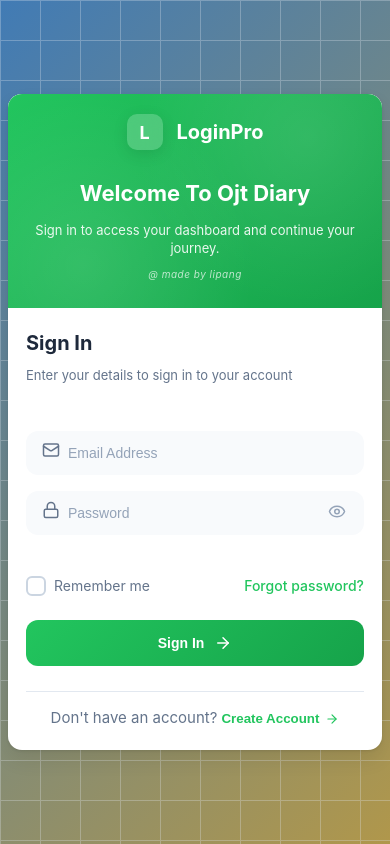
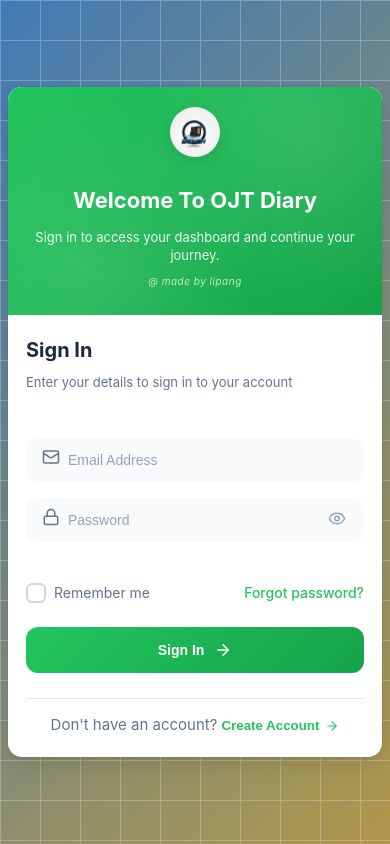
Before and after one commit to Benchkwuasaki/ojt-diary, a React (Vite) app: page / in a window 390 px wide. Built offline with nearby package versions, Linux system fonts and the light colour scheme.

Commit message:
push ojt -diary

```diff
--- a/src/components/AuthForm.css
+++ b/src/components/AuthForm.css
@@ -932,3 +932,57 @@
     animation: none;
   }
 }
+/* Add to existing CSS, preferably in the mobile media query section */
+
+/* Mobile logo image styles */
+.mobile-logo-img {
+  display: none;
+  width: 50px;
+  height: 50px;
+  border-radius: 50%;
+  object-fit: cover;
+  box-shadow: 0 4px 15px rgba(0, 0, 0, 0.1);
+}
+
+/* Hide the original logo elements on mobile */
+@media (max-width: 768px) {
+  .brand-logo .logo-circle,
+  .brand-logo h1 {
+    display: none;
+  }
+
+  .mobile-logo-img {
+    display: block;
+  }
+
+  /* Center the logo image */
+  .brand-logo {
+    justify-content: center;
+  }
+
+  .brand-logo h1 {
+    display: none;
+  }
+}
+
+/* Adjust size for smaller devices */
+@media (max-width: 640px) {
+  .mobile-logo-img {
+    width: 50px;
+    height: 50px;
+  }
+}
+
+@media (max-width: 480px) {
+  .mobile-logo-img {
+    width: 50px;
+    height: 50px;
+  }
+}
+
+@media (max-width: 360px) {
+  .mobile-logo-img {
+    width: 35px;
+    height: 35px;
+  }
+}
--- a/src/components/AuthForm.jsx
+++ b/src/components/AuthForm.jsx
@@ -1,18 +1,32 @@
 import { useState, useEffect } from 'react';
 import './AuthForm.css';
 import { Mail, Lock, User, Eye, EyeOff, ArrowRight, Shield, Zap, Users } from 'lucide-react';
+import benchlogo from '../assets/Gemini_Generated_Image_d9cjlzd9cjlzd9cj.png'; // Make sure this path is correct
 
 function AuthForm() {
   const [isLogin, setIsLogin] = useState(true);
   const [showPassword, setShowPassword] = useState(false);
   const [showConfirmPassword, setShowConfirmPassword] = useState(false);
   const [isSwitching, setIsSwitching] = useState(false);
+  const [isMobile, setIsMobile] = useState(false);
   const [formData, setFormData] = useState({
     email: '',
     password: '',
     name: '',
     confirmPassword: ''
   });
+
+  // Check if mobile on mount and resize
+  useEffect(() => {
+    const checkMobile = () => {
+      setIsMobile(window.innerWidth <= 768);
+    };
+
+    checkMobile();
+    window.addEventListener('resize', checkMobile);
+
+    return () => window.removeEventListener('resize', checkMobile);
+  }, []);
 
   const handleSubmit = (e) => {
     e.preventDefault();
@@ -35,10 +49,8 @@ function AuthForm() {
   };
 
   const handleSwitchForm = () => {
-    // Start switching animation
     setIsSwitching(true);
 
-    // Wait for fade out animation
     setTimeout(() => {
       setIsLogin(!isLogin);
       setFormData({
@@ -48,11 +60,10 @@ function AuthForm() {
         confirmPassword: ''
       });
 
-      // Fade in after form change
       setTimeout(() => {
         setIsSwitching(false);
       }, 50);
-    }, 300); // Matches CSS transition duration
+    }, 300);
   };
 
   return (
@@ -70,13 +81,25 @@ function AuthForm() {
         {/* Left Panel - Branding */}
         <div className="brand-panel">
           <div className="brand-logo">
-            <div className="logo-circle">
-              <span>L</span>
-            </div>
-            <h1>LoginPro</h1>
+            {isMobile ? (
+              // Mobile: Show image logo
+              <img
+                src={benchlogo}
+                alt="OJT Diary Logo"
+                className="mobile-logo-img"
+              />
+            ) : (
+              // Desktop: Show original logo
+              <>
+                <div className="logo-circle">
+                  <span>L</span>
+                </div>
+                <h1>LoginPro</h1>
+              </>
+            )}
           </div>
           <div className="brand-content">
-            <h2>{isLogin ? 'Welcome To Ojt Diary' : 'Join Us'}</h2>
+            <h2>{isLogin ? 'Welcome To OJT Diary' : 'Join Us'}</h2>
             <p className="brand-subtitle">
               {isLogin
                 ? 'Sign in to access your dashboard and continue your journey.'
@@ -84,7 +107,7 @@ function AuthForm() {
               }
             </p>
 
-            {/* Cards Container */}
+            {/* Cards Container - Hide on mobile */}
             <div className="brand-cards">
               <div className="card">
                 <div className="card-icon">
@@ -129,7 +152,7 @@ function AuthForm() {
           </div>
 
           <form onSubmit={handleSubmit} className="modern-form">
-            {/* Name Field with conditional animation */}
+            {/* Name Field */}
             <div className={`input-field ${!isLogin ? 'conditional visible' : 'conditional'}`}>
               <div className="input-icon">
                 <User size={18} />
@@ -184,7 +207,7 @@ function AuthForm() {
               <div className="input-border"></div>
             </div>
 
-            {/* Confirm Password Field with conditional animation */}
+            {/* Confirm Password Field */}
             <div className={`input-field ${!isLogin ? 'conditional visible' : 'conditional'}`}>
               <div className="input-icon">
                 <Lock size={18} />
@@ -207,7 +230,7 @@ function AuthForm() {
               <div className="input-border"></div>
             </div>
 
-            {/* Form Options (Login only) */}
+            {/* Form Options */}
             <div className={`form-options ${!isLogin ? 'conditional' : ''}`}
                  style={{
                    maxHeight: isLogin ? '50px' : '0',
```
Also changed, not shown: src/assets/Gemini_Generated_Image_d9cjlzd9cjlzd9cj.png (added).
